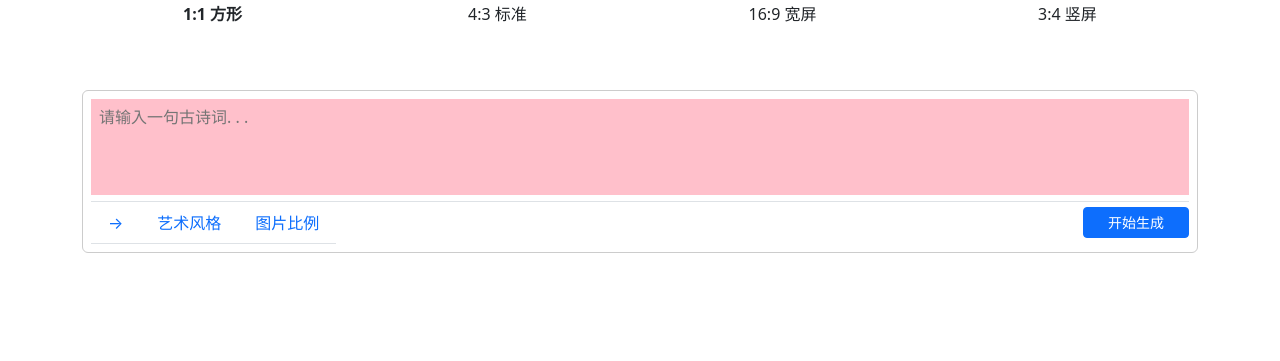
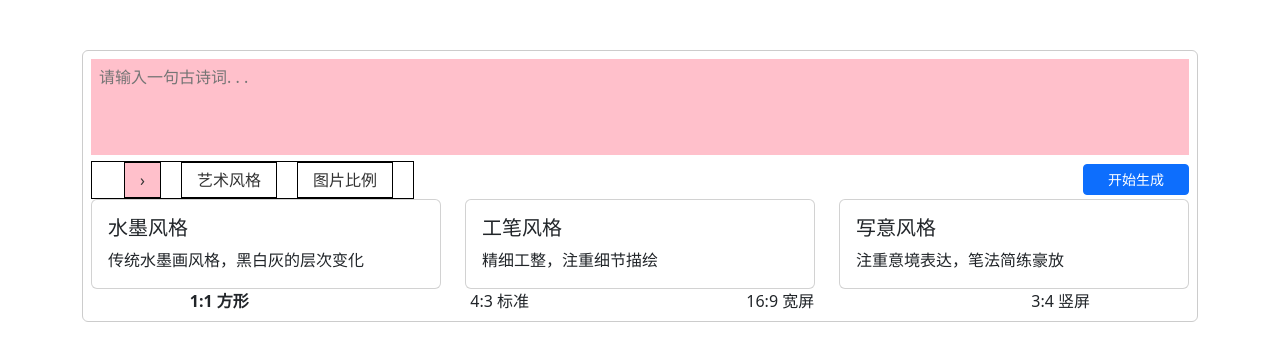
Before and after one commit to Flct-yy/shihua-china, a React (Vite) app: page / in a window 1280 px wide. Shown: the part 695-1056 px from the top of the page. Before the commit the page ends 1004 px from the top, so only its background shows below. Built offline with nearby package versions, Linux system fonts and the light colour scheme.

Commit message:
简单处理 Select

```diff
--- a/src/components/core/AllSelect.jsx
+++ b/src/components/core/AllSelect.jsx
@@ -3,41 +3,49 @@ import PoemInput from "./PoemInput";
 import StyleSelector from "./StyleSelector";
 import ImageRatio from "./ImageRatio";
 import GenerateButton from "./GenerateButton";
+import "@/scss/AllSelect.scss";
 
 const AllSelect = () => {
+  const [activeTab, setActiveTab] = React.useState("poem");
 
   return (
-    <div className="my-5 p-2 rounded container d-flex flex-column items-center" style={{border: "1px solid #ccc"}}>
+    <div className="my-5 p-2 rounded container d-flex flex-column items-center" style={{ border: "1px solid #ccc", overflow: "hidden" }}>
 
-      <div className="tab-content" id="settingsTabsContent">
-        <div className="tab-pane fade show active" id="poem" role="tabpanel">
-          <PoemInput />
-        </div>
-
-        <div className="tab-pane fade" id="style" role="tabpanel">
-          <StyleSelector />
-        </div>
-
-        <div className="tab-pane fade" id="ratio" role="tabpanel">
-          <ImageRatio />
+      <div className="choice-content-wrapper">
+        <div className="choice-content-item">
+          <PoemInput isActive={activeTab === "poem"} />
         </div>
       </div>
 
+
       {/* 选项卡导航 */}
-      <div class="d-flex justify-content-between align-items-center border-top">
-        <ul className="nav nav-tabs" id="settingsTabs" role="tablist">
-          <li className="nav-item" role="presentation">
-            <button className="nav-link" id="poem-tab" data-bs-toggle="tab" data-bs-target="#poem" type="button" role="tab">→</button>
+      <div class="d-flex justify-content-between align-items-center">
+        <ul className="choice-nav">
+          <li className="choice-nav-item" >
+            <button className={"choice-nav-link" + (activeTab === "poem" ? " active" : "")} onClick={() => setActiveTab("poem")}> › </button>
           </li>
-          <li className="nav-item" role="presentation">
-            <button className="nav-link" id="style-tab" data-bs-toggle="tab" data-bs-target="#style" type="button" role="tab">艺术风格</button>
+          <li className="choice-nav-item" >
+            <button className={"choice-nav-link" + (activeTab === "style" ? " active" : "")} onClick={() => setActiveTab("style")}>艺术风格</button>
           </li>
-          <li className="nav-item" role="presentation">
-            <button className="nav-link" id="ratio-tab" data-bs-toggle="tab" data-bs-target="#ratio" type="button" role="tab">图片比例</button>
+          <li className="choice-nav-item" >
+            <button className={"choice-nav-link" + (activeTab === "ratio" ? " active" : "")} onClick={() => setActiveTab("ratio")}>图片比例</button>
           </li>
         </ul>
-          <GenerateButton />
+        <GenerateButton />
       </div>
+
+      <div className="choice-content-wrapper">
+        <div className="choice-content">
+          <div className="choice-content-item">
+            <StyleSelector isActive={activeTab === "style"} />
+          </div>
+
+          <div className="choice-content-item">
+            <ImageRatio isActive={activeTab === "ratio"} />
+          </div>
+        </div>
+      </div>
+
     </div>
   )
 }
--- a/src/components/core/ImageRatio.jsx
+++ b/src/components/core/ImageRatio.jsx
@@ -5,23 +5,23 @@ const ImageRatio = () => {
 
   return (
     <div className="row">
-      <div className="col-sm-6 col-md-3 mb-3">
+      <div className="col-sm-6 col-md-3">
         <div className="ratio-option">
           {/* <div className="ratio-preview" style="aspect-ratio: 1/1;"></div> */}
           <div className='text text-center ratio-option-active'>1:1 方形</div>
         </div>
       </div>
-      <div className="col-sm-6 col-md-3 mb-3">
+      <div className="col-sm-6 col-md-3">
         <div className="ratio-option">
           <div className="text text-center">4:3 标准</div>
         </div>
       </div>
-      <div className="col-sm-6 col-md-3 mb-3">
+      <div className="col-sm-6 col-md-3">
         <div className="ratio-option">
           <div className='text text-center'>16:9 宽屏</div>
         </div>
       </div>
-      <div className="col-sm-6 col-md-3 mb-3">
+      <div className="col-sm-6 col-md-3">
         <div className="ratio-option">
           <div className='text text-center'>3:4 竖屏</div>
         </div>
--- a/src/components/core/PoemInput.jsx
+++ b/src/components/core/PoemInput.jsx
@@ -1,7 +1,7 @@
 import React, { useRef } from "react";
 import '@/scss/PoemInput.scss';
 
-const PoemInput = () => {
+const PoemInput = (props) => {
   const [poem, setPoem] = React.useState("");
   const textareaRef = useRef(null); // 用于textarea元素的引用
   const maxRows = 8;
@@ -70,11 +70,13 @@ const PoemInput = () => {
     }
   }
 
+  const { isActive } = props;
+
   return (
     <div className="tab-pane fade show active" id="poem" role="tabpanel">
       <div className="row">
         <div className="col-12">
-          <textarea className="input-textarea w-100 poem-input no-scrollbar px-2" placeholder="请输入一句古诗词. . ." ref={textareaRef} value={poem} onChange={TextareaChange}></textarea>
+          <textarea className={"input-textarea w-100 poem-input no-scrollbar px-2 " + (isActive ? "active" : "")} placeholder="请输入一句古诗词. . ." ref={textareaRef} value={poem} onChange={TextareaChange}></textarea>
         </div>
       </div>
     </div>
--- a/src/components/core/StyleSelector.jsx
+++ b/src/components/core/StyleSelector.jsx
@@ -5,7 +5,7 @@ const StyleSelector = () => {
 
   return (
     <div className="row">
-      <div className="col-md-4 mb-4">
+      <div className="col-md-4">
         <div className="card style-card style-card-active">
           {/* <img src="#" className="card-img-top" alt="水墨风格" /> */}
           <div className="card-body">
@@ -14,7 +14,7 @@ const StyleSelector = () => {
           </div>
         </div>
       </div>
-      <div className="col-md-4 mb-4">
+      <div className="col-md-4">
         <div className="card style-card">
           <div className="card-body">
             <h5 className="card-title">工笔风格</h5>
@@ -22,7 +22,7 @@ const StyleSelector = () => {
           </div>
         </div>
       </div>
-      <div className="col-md-4 mb-4">
+      <div className="col-md-4">
         <div className="card style-card">
           <div className="card-body">
             <h5 className="card-title">写意风格</h5>
--- /dev/null
+++ b/src/scss/AllSelect.scss
@@ -0,0 +1,54 @@
+.choice-nav {
+  display: flex;
+  margin: auto 0;
+  justify-content: center;
+  align-items: center;
+  border: 1px solid #000;
+
+
+
+  .choice-nav-item {
+
+    text-decoration: none;
+    //去掉li的默认样式
+    list-style: none;
+    margin-right: 20px;
+    font-size: 16px;
+    font-weight: bold;
+
+
+    .choice-nav-link {
+      border: 1px solid #000;
+      background-color: transparent;
+      color: #333;
+      padding: 5px 15px;
+
+
+      &.active {
+        background-color: pink;
+      }
+    }
+
+
+  }
+}
+
+.choice-content-item {
+
+  // transform: rotatey(-90deg);
+}
+
+.poem-active {
+  transform: rotatey(0deg);
+}
+
+.choice-content {
+
+  .choice-content-item {
+    transition: rotatey 0.5s ease-in-out;
+  }
+
+  .active {
+    transform: rotatey(0deg);
+  }
+}
--- a/src/scss/PoemInput.scss
+++ b/src/scss/PoemInput.scss
@@ -2,10 +2,15 @@
   resize: none;
   border: none;
   background-color: pink;
-  caret-color:auto;
+  caret-color: auto;
   height: 6rem;
   line-height: 2rem;
+
   &:focus {
     outline: none;
   }
+
+  &.active {
+
+  }
 }
```
